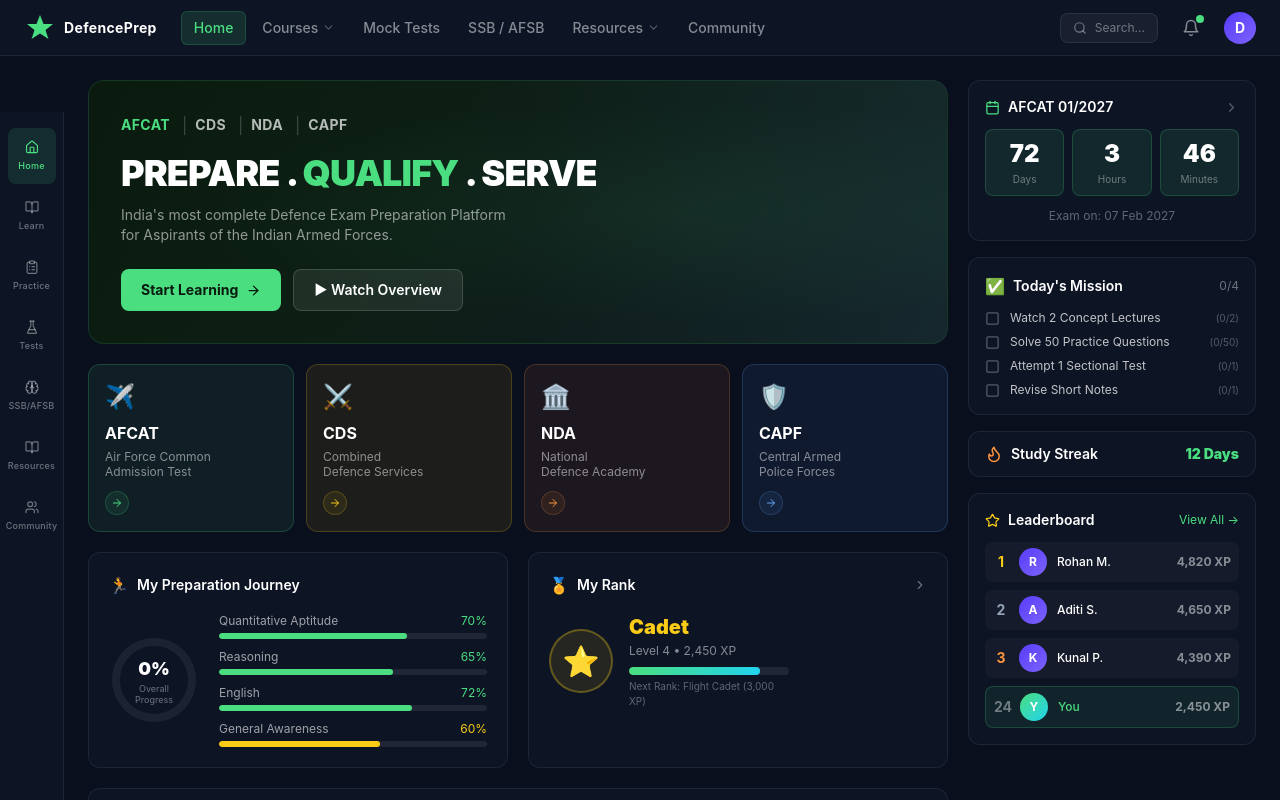
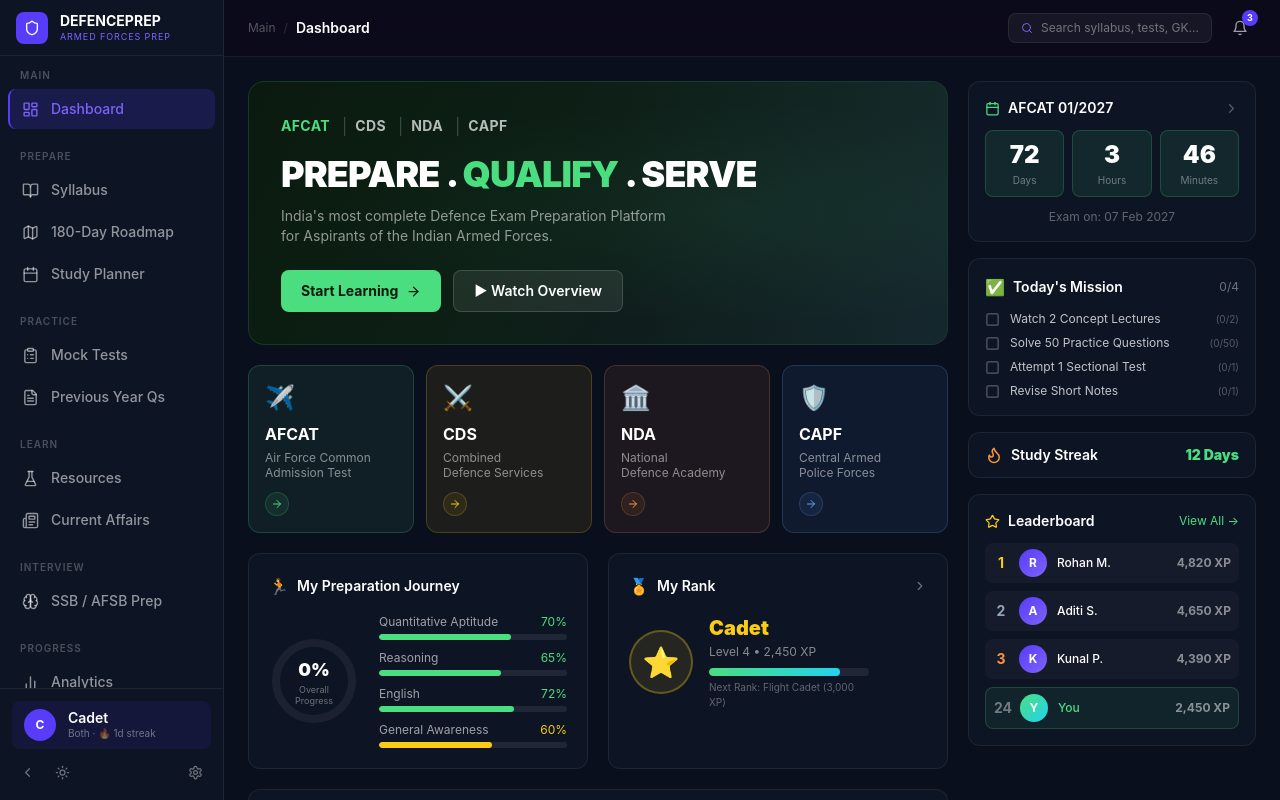
Before and after one commit to thesayambatra/sayam-portfolio, a Next.js app in the folder Defence/: page / in a window 1280 px wide. Both pictures are taken after a click on the button "Continue as Guest (Demo Account) →". Shown: the top 800 px of the page. Built offline with nearby package versions, Linux system fonts and the light colour scheme.

Commit message:
Redesign sidebar: always-visible labels, clear nav groups, better collapse UX

```diff
--- a/Defence/app/page.tsx
+++ b/Defence/app/page.tsx
@@ -1,8 +1,8 @@
 "use client";
 import { useEffect, useState } from "react";
-import { NAV_ITEMS } from "@/components/Sidebar";
-import TopNav from "@/components/TopNav";
-import LeftNav from "@/components/LeftNav";
+import Sidebar, { NAV_ITEMS } from "@/components/Sidebar";
+import { Search, Bell, Menu } from "lucide-react";
+import { useProgress } from "@/lib/store/progressStore";
 import Dashboard from "@/views/Dashboard";
 import Syllabus from "@/views/Syllabus";
 import Roadmap from "@/views/Roadmap";
@@ -18,7 +18,10 @@ import Profile from "@/views/Profile";
 import Login from "@/views/Login";
 
 export default function Home() {
+  const { darkMode } = useProgress();
   const [active, setActive] = useState("dashboard");
+  // Start expanded on desktop — users can collapse manually
+  const [collapsed, setCollapsed] = useState(false);
   const [mobileOpen, setMobileOpen] = useState(false);
   const [ready, setReady] = useState(false);
   const [authed, setAuthed] = useState(false);
@@ -27,6 +30,9 @@ export default function Home() {
     const user = localStorage.getItem("defenceprep-user");
     if (user) setAuthed(true);
     setReady(true);
+  }, []);
+
+  useEffect(() => {
     document.body.style.background = "#0a0f1e";
   }, []);
 
@@ -35,38 +41,90 @@ export default function Home() {
 
   const renderView = () => {
     switch (active) {
-      case "dashboard":     return <Dashboard onNavigate={setActive} />;
-      case "syllabus":      return <Syllabus />;
-      case "roadmap":       return <Roadmap />;
-      case "planner":       return <Planner />;
-      case "mocktests":     return <MockTests />;
-      case "pyq":           return <PYQ />;
-      case "resources":     return <Resources />;
-      case "currentaffairs":return <CurrentAffairs />;
-      case "ssb":           return <SSB />;
-      case "analytics":     return <Analytics />;
-      case "admin":         return <Admin />;
-      case "profile":       return <Profile />;
-      default:              return <Dashboard onNavigate={setActive} />;
+      case "dashboard":      return <Dashboard onNavigate={setActive} />;
+      case "syllabus":       return <Syllabus />;
+      case "roadmap":        return <Roadmap />;
+      case "planner":        return <Planner />;
+      case "mocktests":      return <MockTests />;
+      case "pyq":            return <PYQ />;
+      case "resources":      return <Resources />;
+      case "currentaffairs": return <CurrentAffairs />;
+      case "ssb":            return <SSB />;
+      case "analytics":      return <Analytics />;
+      case "admin":          return <Admin />;
+      case "profile":        return <Profile />;
+      default:               return <Dashboard onNavigate={setActive} />;
     }
   };
 
+  const currentNavItem = NAV_ITEMS.find((n) => n.id === active);
+
   return (
-    <div className="flex flex-col min-h-screen" style={{ background: "#0a0f1e" }}>
-      {/* Top Navbar */}
-      <TopNav active={active} onNavigate={setActive} onMenuOpen={() => setMobileOpen(true)} />
+    <div className="flex min-h-screen" style={{ background: "#0a0f1e" }}>
+      <Sidebar
+        active={active}
+        onNavigate={setActive}
+        collapsed={collapsed}
+        onCollapse={setCollapsed}
+        mobileOpen={mobileOpen}
+        onMobileClose={() => setMobileOpen(false)}
+      />
 
-      <div className="flex flex-1 overflow-hidden">
-        {/* Left Sidebar */}
-        <LeftNav active={active} onNavigate={(id) => { setActive(id); setMobileOpen(false); }} mobileOpen={mobileOpen} onMobileClose={() => setMobileOpen(false)} />
+      <main className="flex-1 overflow-x-hidden min-w-0">
+        {/* Top bar */}
+        <header
+          className="sticky top-0 z-30 backdrop-blur-md px-4 md:px-6 py-3 flex items-center gap-3"
+          style={{ background: "rgba(13,11,26,0.9)", borderBottom: "1px solid rgba(255,255,255,0.07)" }}
+        >
+          {/* Hamburger — mobile only */}
+          <button
+            onClick={() => setMobileOpen(true)}
+            className="md:hidden p-2 rounded-lg text-white/60"
+            aria-label="Open menu"
+          >
+            <Menu size={20} />
+          </button>
 
-        {/* Main content */}
-        <main className="flex-1 overflow-y-auto overflow-x-hidden">
-          <div className="p-4 md:p-6 max-w-screen-2xl mx-auto animate-fade-in">
-            {renderView()}
+          {/* Breadcrumb */}
+          <div className="flex items-center gap-2 min-w-0">
+            {currentNavItem?.group && (
+              <>
+                <span className="text-xs hidden sm:block" style={{ color: "rgba(255,255,255,0.3)" }}>
+                  {currentNavItem.group}
+                </span>
+                <span className="text-xs hidden sm:block" style={{ color: "rgba(255,255,255,0.15)" }}>/</span>
+              </>
+            )}
+            <span className="text-sm font-semibold text-white truncate">
+              {currentNavItem?.label ?? "Dashboard"}
+            </span>
           </div>
-        </main>
-      </div>
+
+          <div className="flex-1" />
+
+          {/* Search */}
+          <div
+            className="hidden md:flex items-center gap-2 text-xs rounded-lg px-3 py-1.5"
+            style={{ color: "rgba(255,255,255,0.4)", background: "rgba(255,255,255,0.05)", border: "1px solid rgba(255,255,255,0.08)" }}
+          >
+            <Search size={12} style={{ color: "var(--primary-light)" }} />
+            Search syllabus, tests, GK...
+          </div>
+
+          {/* Bell */}
+          <button className="relative p-2 rounded-lg text-white/60 hover:text-white">
+            <Bell size={16} />
+            <span
+              className="absolute -top-0.5 -right-0.5 w-4 h-4 rounded-full text-[9px] flex items-center justify-center text-white font-bold"
+              style={{ background: "var(--primary)" }}
+            >3</span>
+          </button>
+        </header>
+
+        <div className="p-4 md:p-6 max-w-7xl mx-auto animate-fade-in">
+          {renderView()}
+        </div>
+      </main>
     </div>
   );
 }
--- a/Defence/components/Sidebar.tsx
+++ b/Defence/components/Sidebar.tsx
@@ -1,24 +1,24 @@
 "use client";
 import {
   LayoutDashboard, BookOpen, Map, Calendar, ClipboardList,
-  FileText, Newspaper, Users, BarChart2, Shield, Star,
-  Search, Bell, Settings, ChevronRight, FlaskConical,
-  Brain, Award, Moon, Sun, LogOut, X,
+  FileText, Newspaper, BarChart2, Shield,
+  Settings, ChevronLeft, ChevronRight, FlaskConical,
+  Brain, Award, Moon, Sun, X, User,
 } from "lucide-react";
 import { useProgress } from "@/lib/store/progressStore";
 
 export const NAV_ITEMS = [
-  { id: "dashboard", label: "Dashboard", icon: LayoutDashboard, group: "Main" },
-  { id: "syllabus", label: "Syllabus", icon: BookOpen, group: "Prepare" },
-  { id: "roadmap", label: "180-Day Roadmap", icon: Map, group: "Prepare" },
-  { id: "planner", label: "Study Planner", icon: Calendar, group: "Prepare" },
-  { id: "mocktests", label: "Mock Tests", icon: ClipboardList, group: "Practice" },
-  { id: "pyq", label: "Previous Year Q", icon: FileText, group: "Practice" },
-  { id: "resources", label: "Resources", icon: FlaskConical, group: "Learn" },
-  { id: "currentaffairs", label: "Current Affairs", icon: Newspaper, group: "Learn" },
-  { id: "ssb", label: "SSB / AFSB Prep", icon: Brain, group: "Interview" },
-  { id: "analytics", label: "Analytics", icon: BarChart2, group: "Progress" },
-  { id: "admin", label: "Admin Panel", icon: Award, group: "Admin" },
+  { id: "dashboard",      label: "Dashboard",       icon: LayoutDashboard, group: "Main" },
+  { id: "syllabus",       label: "Syllabus",         icon: BookOpen,        group: "Prepare" },
+  { id: "roadmap",        label: "180-Day Roadmap",  icon: Map,             group: "Prepare" },
+  { id: "planner",        label: "Study Planner",    icon: Calendar,        group: "Prepare" },
+  { id: "mocktests",      label: "Mock Tests",       icon: ClipboardList,   group: "Practice" },
+  { id: "pyq",            label: "Previous Year Qs", icon: FileText,        group: "Practice" },
+  { id: "resources",      label: "Resources",        icon: FlaskConical,    group: "Learn" },
+  { id: "currentaffairs", label: "Current Affairs",  icon: Newspaper,       group: "Learn" },
+  { id: "ssb",            label: "SSB / AFSB Prep",  icon: Brain,           group: "Interview" },
+  { id: "analytics",      label: "Analytics",        icon: BarChart2,       group: "Progress" },
+  { id: "admin",          label: "Admin Panel",      icon: Award,           group: "Admin" },
 ];
 
 interface SidebarProps {
@@ -30,10 +30,13 @@ interface SidebarProps {
   onMobileClose?: () => void;
 }
 
-export default function Sidebar({ active, onNavigate, collapsed, onCollapse, mobileOpen = false, onMobileClose }: SidebarProps) {
+export default function Sidebar({
+  active, onNavigate, collapsed, onCollapse,
+  mobileOpen = false, onMobileClose,
+}: SidebarProps) {
   const { name, exam, streakDays, toggleDarkMode, darkMode } = useProgress();
 
-  const groups: string[] = NAV_ITEMS.reduce<string[]>((acc, item) => {
+  const groups = NAV_ITEMS.reduce<string[]>((acc, item) => {
     if (!acc.includes(item.group)) acc.push(item.group);
     return acc;
   }, []);
@@ -43,58 +46,54 @@ export default function Sidebar({ active, onNavigate, collapsed, onCollapse, mob
     onMobileClose?.();
   };
 
-  return (
-    <>
-      {/* Mobile overlay backdrop */}
-      {mobileOpen && (
-        <div
-          className="fixed inset-0 bg-black/60 z-40 md:hidden"
-          onClick={onMobileClose}
-        />
-      )}
-
+  const sidebarContent = (
     <aside
-        className={`
-          flex flex-col h-screen
-          transition-all duration-300 flex-shrink-0
-          md:sticky md:top-0 md:translate-x-0
-          ${collapsed ? "md:w-16" : "md:w-64"}
-          fixed top-0 left-0 z-50 w-72
-          ${mobileOpen ? "translate-x-0" : "-translate-x-full"}
-          md:relative md:flex
-        `}
-        style={{ background: "var(--bg2)", borderRight: "1px solid var(--border)" }}
+      className="flex flex-col h-full"
+      style={{ background: "#0d1424", borderRight: "1px solid rgba(255,255,255,0.07)" }}
     >
       {/* Logo */}
-        <div className={`flex items-center gap-3 p-4 ${collapsed ? "md:justify-center" : ""}`} style={{ borderBottom: "1px solid var(--border)" }}>
-          <div className="w-9 h-9 rounded-lg flex items-center justify-center flex-shrink-0" style={{ background: "var(--primary)" }}>
-            <Shield size={18} className="text-white" />
+      <div
+        className={`flex items-center gap-3 px-4 h-14 flex-shrink-0 ${collapsed ? "justify-center px-0" : ""}`}
+        style={{ borderBottom: "1px solid rgba(255,255,255,0.07)" }}
+      >
+        <div
+          className="w-8 h-8 rounded-lg flex items-center justify-center flex-shrink-0"
+          style={{ background: "var(--primary)" }}
+        >
+          <Shield size={16} className="text-white" />
         </div>
-          <div className={`${collapsed ? "md:hidden" : ""}`}>
+        {!collapsed && (
+          <div className="min-w-0">
             <div className="text-sm font-bold text-white leading-tight">DEFENCEPREP</div>
-            <div className="text-[10px] uppercase tracking-widest" style={{ color: "var(--primary-light)" }}>Armed Forces Prep</div>
+            <div className="text-[9px] uppercase tracking-widest" style={{ color: "var(--primary-light)" }}>
+              Armed Forces Prep
             </div>
-          {/* Mobile close button */}
+          </div>
+        )}
+        {/* Mobile close */}
         <button
           onClick={onMobileClose}
-            className="ml-auto p-1 rounded-lg hover:bg-white/10 text-white/60 md:hidden"
+          className="ml-auto p-1 rounded-lg text-white/40 hover:text-white md:hidden"
         >
-            <X size={18} />
+          <X size={16} />
         </button>
       </div>
 
-        {/* Nav */}
-        <nav className="flex-1 overflow-y-auto py-3 px-2 space-y-4">
+      {/* Nav groups */}
+      <nav className="flex-1 overflow-y-auto py-3 space-y-5 px-2">
         {groups.map((group) => {
           const items = NAV_ITEMS.filter((i) => i.group === group);
           return (
             <div key={group}>
+              {/* Group label — only when expanded */}
               {!collapsed && (
-                  <div className="text-[10px] uppercase text-white/30 tracking-widest px-3 mb-1 font-semibold">{group}</div>
+                <div
+                  className="text-[10px] uppercase tracking-widest font-semibold px-3 mb-1.5"
+                  style={{ color: "rgba(255,255,255,0.25)" }}
+                >
+                  {group}
+                </div>
               )}
-                <div className="hidden md:block text-[10px] uppercase text-white/30 tracking-widest px-3 mb-1 font-semibold">
-                  {collapsed ? "" : ""}
-                </div>
               <div className="space-y-0.5">
                 {items.map((item) => {
                   const Icon = item.icon;
@@ -104,12 +103,17 @@ export default function Sidebar({ active, onNavigate, collapsed, onCollapse, mob
                       key={item.id}
                       onClick={() => handleNavigate(item.id)}
                       title={collapsed ? item.label : undefined}
-                        className={`nav-item w-full text-left ${isActive ? "nav-item-active" : "nav-item-inactive"} ${
-                          collapsed ? "md:justify-center md:px-2" : ""
-                        }`}
+                      className={`w-full flex items-center gap-3 rounded-lg transition-all duration-150 text-sm font-medium
+                        ${collapsed ? "justify-center px-0 py-3" : "px-3 py-2.5"}
+                      `}
+                      style={{
+                        background: isActive ? "rgba(87,60,250,0.18)" : "transparent",
+                        color: isActive ? "var(--primary-light)" : "rgba(255,255,255,0.55)",
+                        borderLeft: isActive && !collapsed ? "2px solid var(--primary)" : "2px solid transparent",
+                      }}
                     >
                       <Icon size={17} className="flex-shrink-0" />
-                        <span className={`${collapsed ? "md:hidden" : ""}`}>{item.label}</span>
+                      {!collapsed && <span className="truncate">{item.label}</span>}
                     </button>
                   );
                 })}
@@ -119,30 +123,107 @@ export default function Sidebar({ active, onNavigate, collapsed, onCollapse, mob
         })}
       </nav>
 
-        {/* Bottom */}
-        <div className="p-3 space-y-2" style={{ borderTop: "1px solid var(--border)" }}>
-          <div className={`flex items-center gap-3 px-2 py-2 rounded-lg ${collapsed ? "md:hidden" : ""}`} style={{ background: "rgba(87,60,250,0.12)" }}>
-            <div className="w-8 h-8 rounded-full flex items-center justify-center text-xs font-bold text-white flex-shrink-0" style={{ background: "var(--primary)" }}>
+      {/* Bottom bar */}
+      <div
+        className="flex-shrink-0 p-3 space-y-2"
+        style={{ borderTop: "1px solid rgba(255,255,255,0.07)" }}
+      >
+        {/* User pill — only when expanded */}
+        {!collapsed && (
+          <button
+            onClick={() => handleNavigate("profile")}
+            className="w-full flex items-center gap-3 px-3 py-2 rounded-lg transition-all"
+            style={{ background: "rgba(87,60,250,0.1)" }}
+          >
+            <div
+              className="w-8 h-8 rounded-full flex items-center justify-center text-xs font-bold text-white flex-shrink-0"
+              style={{ background: "var(--primary)" }}
+            >
               {name.charAt(0).toUpperCase()}
             </div>
-            <div className="min-w-0">
-              <div className="text-sm font-semibold text-white leading-tight truncate">{name}</div>
-              <div className="text-[10px] text-white/50">{exam} · 🔥 {streakDays}d streak</div>
+            <div className="min-w-0 text-left">
+              <div className="text-sm font-semibold text-white truncate leading-tight">{name}</div>
+              <div className="text-[10px]" style={{ color: "rgba(255,255,255,0.4)" }}>
+                {exam} · 🔥 {streakDays}d streak
               </div>
             </div>
-          <div className={`flex items-center gap-2 ${collapsed ? "md:flex-col" : ""}`}>
-            <button onClick={() => onCollapse(!collapsed)} className="btn-ghost p-2 hidden md:flex" title={collapsed ? "Expand" : "Collapse"}>
-              <ChevronRight size={15} className={`transition-transform ${collapsed ? "" : "rotate-180"}`} />
           </button>
-            <button onClick={toggleDarkMode} className="btn-ghost p-2" title="Toggle theme">
+        )}
+
+        {/* Action row */}
+        <div className={`flex items-center ${collapsed ? "flex-col gap-2 items-center" : "gap-1"}`}>
+          {/* Toggle collapse — desktop only */}
+          <button
+            onClick={() => onCollapse(!collapsed)}
+            className="hidden md:flex p-2 rounded-lg transition-all"
+            style={{ color: "rgba(255,255,255,0.4)" }}
+            title={collapsed ? "Expand" : "Collapse"}
+          >
+            {collapsed ? <ChevronRight size={15} /> : <ChevronLeft size={15} />}
+          </button>
+
+          <button
+            onClick={toggleDarkMode}
+            className="p-2 rounded-lg transition-all"
+            style={{ color: "rgba(255,255,255,0.4)" }}
+            title="Toggle theme"
+          >
             {darkMode ? <Sun size={15} /> : <Moon size={15} />}
           </button>
-            <button onClick={() => handleNavigate("profile")} className={`btn-ghost p-2 ${collapsed ? "md:hidden" : "ml-auto"}`} title="Settings">
+
+          {collapsed && (
+            <button
+              onClick={() => handleNavigate("profile")}
+              className="p-2 rounded-lg transition-all"
+              style={{ color: "rgba(255,255,255,0.4)" }}
+              title="Profile"
+            >
+              <User size={15} />
+            </button>
+          )}
+
+          {!collapsed && (
+            <button
+              onClick={() => handleNavigate("profile")}
+              className="ml-auto p-2 rounded-lg transition-all"
+              style={{ color: "rgba(255,255,255,0.4)" }}
+              title="Settings"
+            >
               <Settings size={15} />
             </button>
+          )}
         </div>
       </div>
     </aside>
+  );
+
+  return (
+    <>
+      {/* Mobile overlay */}
+      {mobileOpen && (
+        <div
+          className="fixed inset-0 bg-black/60 z-40 md:hidden"
+          onClick={onMobileClose}
+        />
+      )}
+
+      {/* Desktop sidebar — always visible, collapsible */}
+      <div
+        className={`hidden md:flex flex-col h-screen sticky top-0 flex-shrink-0 transition-all duration-300 ${
+          collapsed ? "w-[60px]" : "w-56"
+        }`}
+      >
+        {sidebarContent}
+      </div>
+
+      {/* Mobile drawer */}
+      <div
+        className={`fixed top-0 left-0 h-screen w-72 z-50 md:hidden transition-transform duration-300 ${
+          mobileOpen ? "translate-x-0" : "-translate-x-full"
+        }`}
+      >
+        {sidebarContent}
+      </div>
     </>
   );
 }
```
Lines whose indentation alone changed are shown as unchanged.
